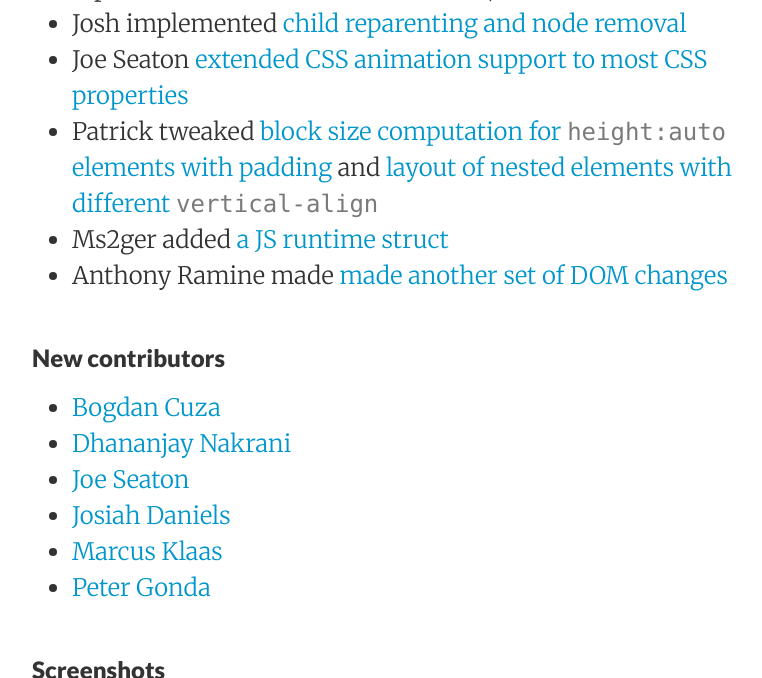
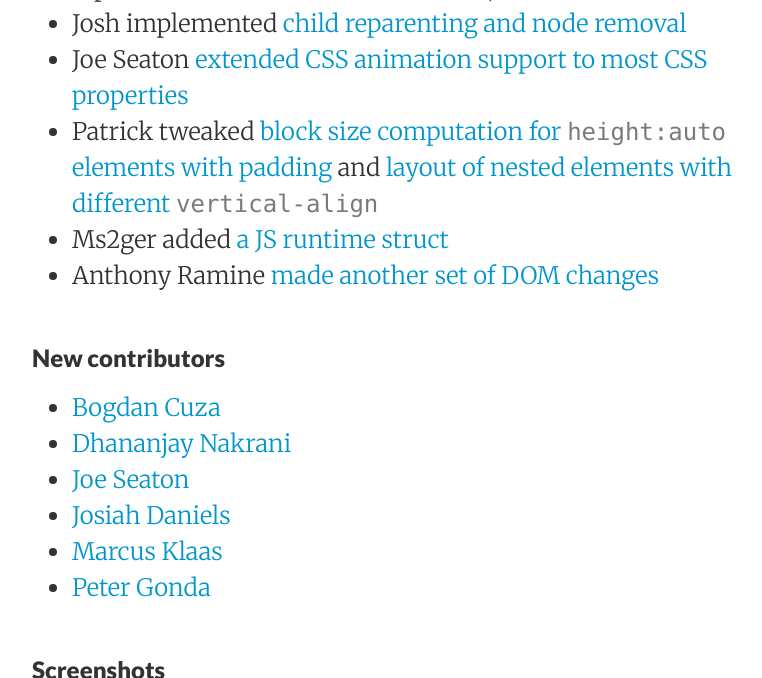
Before and after one commit to servo/blog.servo.org, a Jekyll site: the page built from _posts/2015-04-16-twis-31.md, in a window 1280 px wide and 900 px high, scrolled down 863 px, cut to the strip 0-678 px from the top of the window. Shown: the whole strip, without its empty margins (224-986 px from the left). Built offline with Jekyll 4.4.1, drawn with Linux system fonts in a browser that asks for light colours.

Commit message:
Remove doubled word

```diff
--- a/_posts/2015-04-16-twis-31.md
+++ b/_posts/2015-04-16-twis-31.md
@@ -22,7 +22,7 @@ Lars and Mike wrote [a blog post](http://blogs.s-osg.org/servo-adapting-c-to-wor
 - Joe Seaton [extended CSS animation support to most CSS properties](https://github.com/servo/servo/pull/5704)
 - Patrick  tweaked [block size computation for `height:auto` elements with padding](https://github.com/servo/servo/pull/5641) and [layout of nested elements with different `vertical-align`](https://github.com/servo/servo/pull/5623)
 - Ms2ger added [a JS runtime struct](https://github.com/servo/servo/pull/5632)
-- Anthony Ramine made [made](https://github.com/servo/servo/pull/5775) [another](https://github.com/servo/servo/pull/5721) [set](https://github.com/servo/servo/pull/5645) [of](https://github.com/servo/servo/pull/5627) [DOM changes](https://github.com/servo/servo/pull/5617)
+- Anthony Ramine [made](https://github.com/servo/servo/pull/5775) [another](https://github.com/servo/servo/pull/5721) [set](https://github.com/servo/servo/pull/5645) [of](https://github.com/servo/servo/pull/5627) [DOM changes](https://github.com/servo/servo/pull/5617)
 
 ###New contributors
 
```
